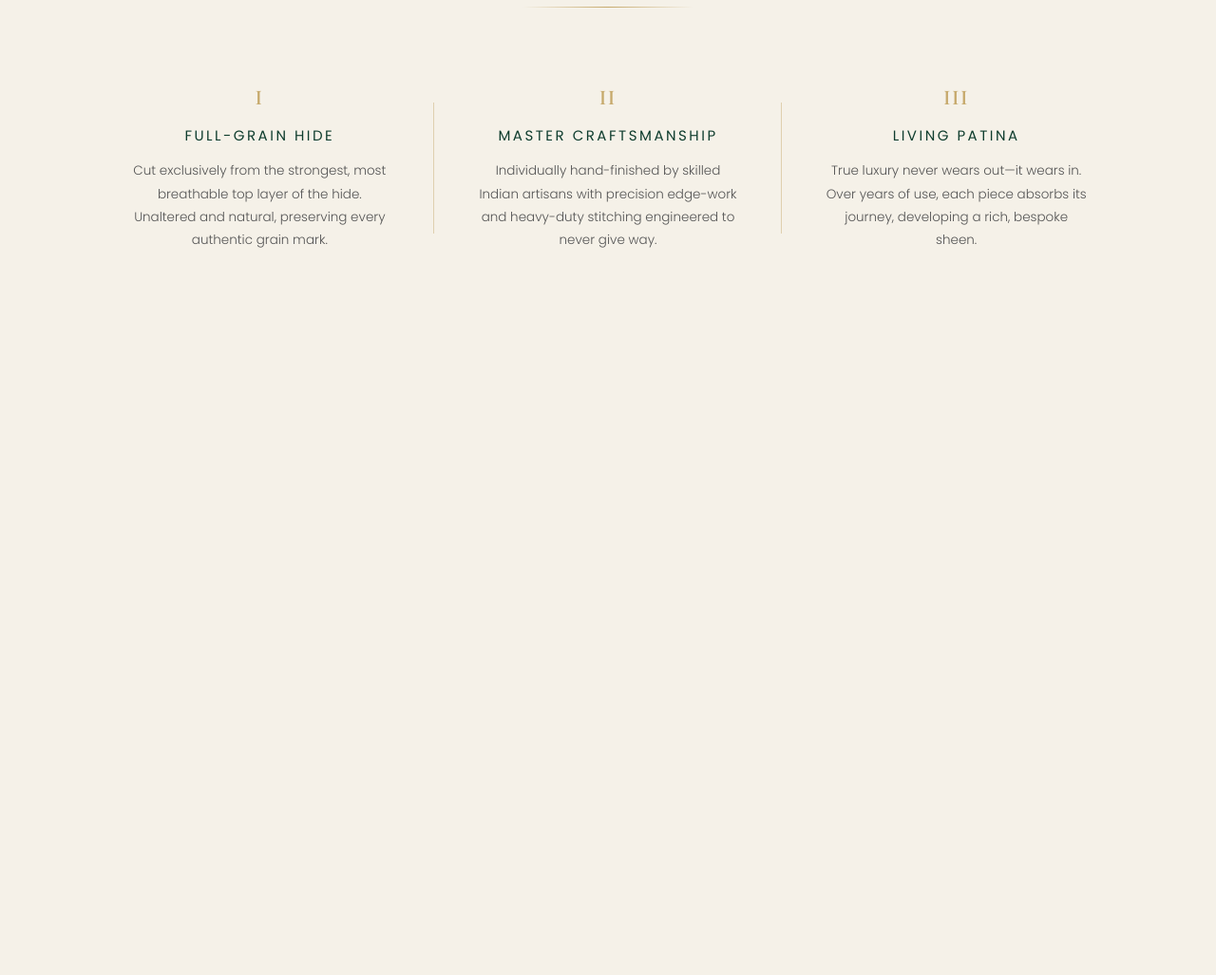
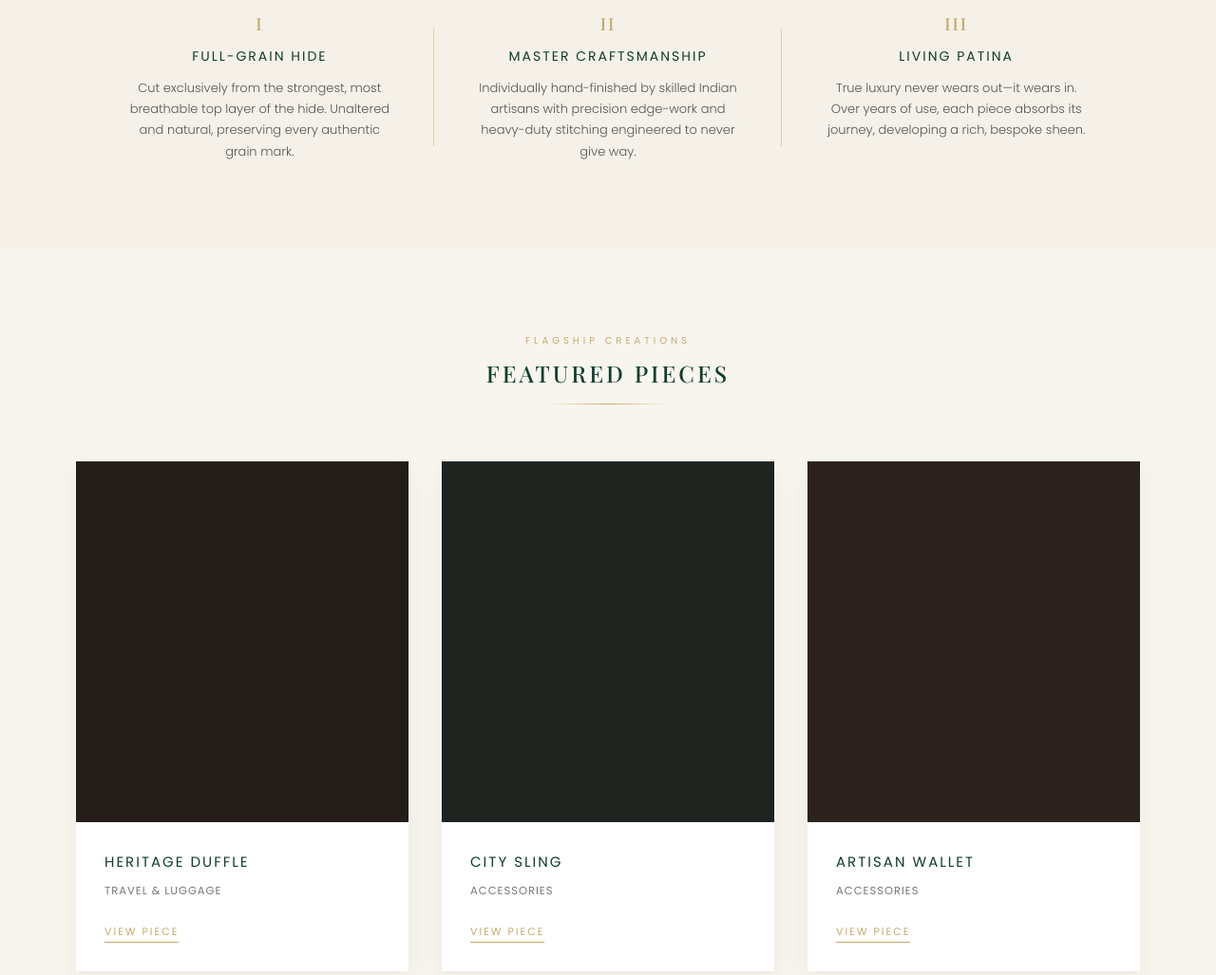
Before and after one commit to Dev-PL0/PineLeather, a plain HTML site: page index.html in a window 1280 px wide. Shown: the part 1595-2622 px from the top of the page at 95% size. Before the commit the page ends 1980 px from the top, so only its background shows below. Drawn offline with nearby package versions, Linux system fonts and the light colour scheme.

Commit message:
Add files via upload

```diff
--- a/index.html
+++ b/index.html
@@ -121,6 +121,91 @@
         </div>
     </section>
 
+    <!-- FEATURED PRODUCTS SECTION (6 PRODUCTS) -->
+    <section class="featured-section">
+        <div class="featured-header">
+            <span class="craft-subtitle">FLAGSHIP CREATIONS</span>
+            <h2 class="motto-title">FEATURED PIECES</h2>
+            <div class="motto-divider"></div>
+        </div>
+
+        <div class="product-grid">
+            <!-- Product 1: Heritage Duffle -->
+            <div class="product-card">
+                <div class="product-img-box" style="background-color: #241D19;">
+                    <!-- <img src="duffle.jpg" alt="Heritage Duffle"> -->
+                </div>
+                <div class="product-info">
+                    <h3>HERITAGE DUFFLE</h3>
+                    <p class="product-cat">Travel & Luggage</p>
+                    <a href="#" class="product-link">View Piece</a>
+                </div>
+            </div>
+
+            <!-- Product 2: City Sling -->
+            <div class="product-card">
+                <div class="product-img-box" style="background-color: #1F2421;">
+                    <!-- <img src="sling.jpg" alt="City Sling"> -->
+                </div>
+                <div class="product-info">
+                    <h3>CITY SLING</h3>
+                    <p class="product-cat">Accessories</p>
+                    <a href="#" class="product-link">View Piece</a>
+                </div>
+            </div>
+
+            <!-- Product 3: Artisan Wallet -->
+            <div class="product-card">
+                <div class="product-img-box" style="background-color: #2C221E;">
+                    <!-- <img src="wallet.jpg" alt="Artisan Wallet"> -->
+                </div>
+                <div class="product-info">
+                    <h3>ARTISAN WALLET</h3>
+                    <p class="product-cat">Accessories</p>
+                    <a href="#" class="product-link">View Piece</a>
+                </div>
+            </div>
+        </div>
+
+        <div class="product-grid" style="margin-top: 35px;">
+            <!-- Product 4: Venture Backpack -->
+            <div class="product-card">
+                <div class="product-img-box" style="background-color: #1A3026;">
+                    <!-- <img src="backpack.jpg" alt="Venture Backpack"> -->
+                </div>
+                <div class="product-info">
+                    <h3>VENTURE BACKPACK</h3>
+                    <p class="product-cat">Camping & School</p>
+                    <a href="#" class="product-link">View Piece</a>
+                </div>
+            </div>
+
+            <!-- Product 5: Signature Biker Jacket -->
+            <div class="product-card">
+                <div class="product-img-box" style="background-color: #1A1A1A;">
+                    <!-- <img src="jacket.jpg" alt="Signature Biker Jacket"> -->
+                </div>
+                <div class="product-info">
+                    <h3>SIGNATURE BIKER JACKET</h3>
+                    <p class="product-cat">Men's Outerwear</p>
+                    <a href="#" class="product-link">View Piece</a>
+                </div>
+            </div>
+
+            <!-- Product 6: Executive Laptop Bag -->
+            <div class="product-card">
+                <div class="product-img-box" style="background-color: #282421;">
+                    <!-- <img src="laptop.jpg" alt="Executive Laptop Bag"> -->
+                </div>
+                <div class="product-info">
+                    <h3>EXECUTIVE LAPTOP BAG</h3>
+                    <p class="product-cat">Workplace</p>
+                    <a href="#" class="product-link">View Piece</a>
+                </div>
+            </div>
+        </div>
+    </section>
+
     <!-- SLIDER SCRIPT -->
     <script>
         let currentIndex = 0;
--- a/style.css
+++ b/style.css
@@ -187,9 +187,8 @@ body {
 /* STATIC LEATHER BANNER SECTION */
 .leather-section {
     padding: 140px 20px;
-    margin-top: 40px; /* Creates the clean 40px warm cream space from the sliding banner above */
+    margin-top: 40px;
 
-    /* Points to your local leather-bg.jpg file in your folder with a dark text contrast overlay */
     background: linear-gradient(rgba(0, 0, 0, 0.45), rgba(0, 0, 0, 0.45)),
                 url('leather-bg.jpg') center/cover no-repeat;
 
@@ -204,7 +203,6 @@ body {
     padding: 40px 50px;
     max-width: 600px;
     text-align: center;
-
     box-shadow: 0 10px 30px rgba(0, 0, 0, 0.08);
 }
 
@@ -235,35 +233,35 @@ body {
 
 /* MOTTO & 3-PILLAR CRAFTSMANSHIP SECTION */
 .craft-section {
-    padding: 110px 80px;
+    padding: 80px 80px; /* Reduced vertical padding */
     background-color: #F5F1E8;
     text-align: center;
 }
 
 .craft-header {
-    margin-bottom: 70px;
+    margin-bottom: 50px; /* Reduced gap */
 }
 
 .craft-subtitle {
     display: block;
-    font-size: 11px;
+    font-size: 10px;
     letter-spacing: 4px;
     color: #C6A96B;
-    margin-bottom: 14px;
+    margin-bottom: 10px;
     text-transform: uppercase;
 }
 
 .motto-title {
     font-family: 'Playfair Display', serif;
     font-weight: 500;
-    font-size: 34px;
-    letter-spacing: 4px;
+    font-size: 24px; /* Reduced from 34px to be more refined */
+    letter-spacing: 3px;
     color: #0F3D2E;
-    margin: 0 0 22px 0;
+    margin: 0 0 16px 0;
 }
 
 .motto-divider {
-    width: 180px;
+    width: 120px; /* Shorter, cleaner divider */
     height: 1px;
     margin: 0 auto;
     background: linear-gradient(
@@ -288,7 +286,6 @@ body {
     position: relative;
 }
 
-/* Vertical Gold Divider Between Pillars */
 .pillar:not(:last-child)::after {
     content: "";
     position: absolute;
@@ -302,25 +299,107 @@ body {
 .pillar-num {
     display: block;
     font-family: 'Playfair Display', serif;
-    font-size: 20px;
+    font-size: 18px;
     color: #C6A96B;
     letter-spacing: 2px;
-    margin-bottom: 16px;
+    margin-bottom: 12px;
 }
 
 .pillar h3 {
     font-family: 'Poppins', sans-serif;
     font-weight: 400;
-    font-size: 15px;
-    letter-spacing: 2.5px;
+    font-size: 14px;
+    letter-spacing: 2px;
     color: #0F3D2E;
-    margin: 0 0 14px 0;
+    margin: 0 0 12px 0;
 }
 
 .pillar p {
-    font-size: 13.5px;
+    font-size: 13px;
     color: #555;
-    line-height: 1.8;
+    line-height: 1.7;
     margin: 0;
     font-weight: 300;
 }
+
+/* FEATURED PRODUCTS SECTION */
+.featured-section {
+    padding: 90px 80px 120px 80px;
+    background-color: #F8F5EE;
+    text-align: center;
+}
+
+.featured-header {
+    margin-bottom: 60px;
+}
+
+.product-grid {
+    display: flex;
+    justify-content: center;
+    gap: 35px;
+    max-width: 1150px;
+    margin: 0 auto;
+}
+
+.product-card {
+    flex: 1;
+    background: #ffffff;
+    box-shadow: 0 10px 25px rgba(0, 0, 0, 0.05);
+    text-align: left;
+    transition: transform 0.4s ease;
+}
+
+.product-card:hover {
+    transform: translateY(-6px);
+}
+
+.product-img-box {
+    width: 100%;
+    height: 380px;
+    position: relative;
+    overflow: hidden;
+}
+
+.product-img-box img {
+    width: 100%;
+    height: 100%;
+    object-fit: cover;
+    display: block;
+}
+
+.product-info {
+    padding: 30px;
+}
+
+.product-info h3 {
+    font-family: 'Poppins', sans-serif;
+    font-weight: 400;
+    font-size: 15px;
+    letter-spacing: 2px;
+    color: #0F3D2E;
+    margin: 0 0 6px 0;
+}
+
+.product-cat {
+    font-size: 11.5px;
+    color: #777;
+    letter-spacing: 1px;
+    margin-bottom: 20px;
+    text-transform: uppercase;
+}
+
+.product-link {
+    display: inline-block;
+    font-size: 11px;
+    letter-spacing: 2px;
+    text-transform: uppercase;
+    color: #C6A96B;
+    text-decoration: none;
+    border-bottom: 1px solid #C6A96B;
+    padding-bottom: 2px;
+    transition: color 0.3s ease;
+}
+
+.product-link:hover {
+    color: #0F3D2E;
+}
```
